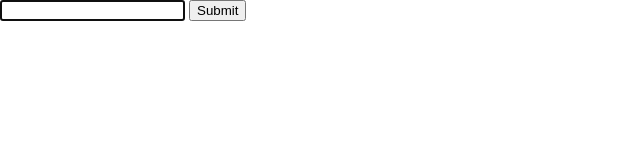
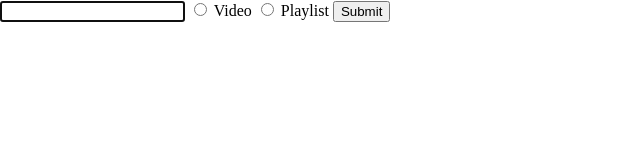
Before and after one commit to wdalva/wdalva.github.io, a plain HTML site: page index.html in a window 1280 px wide. Shown: the whole page, without its empty margins (0-640 px from the left). Drawn offline with nearby package versions, Linux system fonts and the light colour scheme.

Commit message:
Radio-button
Added Video / Playlist radio button.

```diff
--- a/index.html
+++ b/index.html
@@ -20,6 +20,12 @@ $(document).keypress(function(e) {
 </head>
 <body style="margin:0px;padding:0px;overflow:hidden">
 	<input type="text" id="yv" width="100px" autofocus></input>
+
+	<input type="radio" id="video" name="contentType" value="video">
+    	<label for="video">Video</label>
+	<input type="radio" id="playlist" name="contentType" value="playlist">
+    	<label for="playlist">Playlist</label>
+
 	<input type="submit" id="set" value="Submit" onClick="setFrame();"></input>
     <iframe id="frame" src="" frameborder="0" style="overflow:hidden;height:100%;width:100%;display:none;" height="100%" width="100%"></iframe>
 </body>
```
